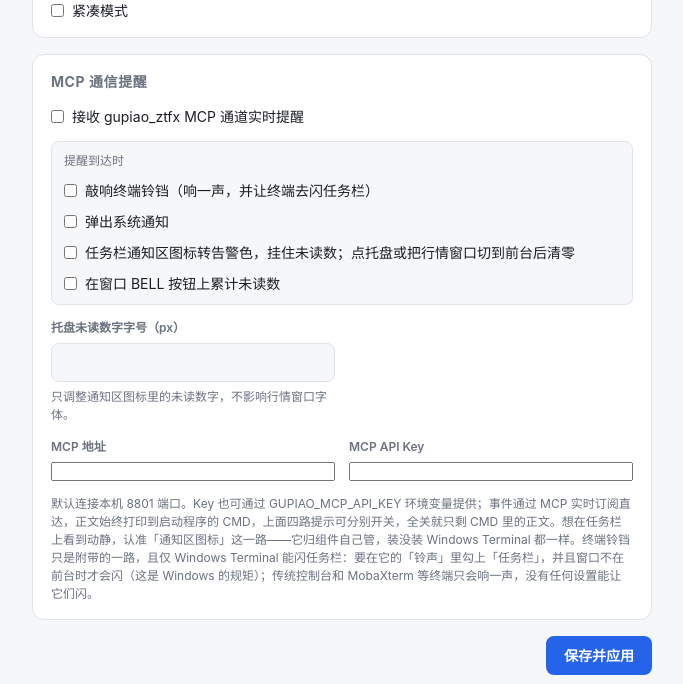
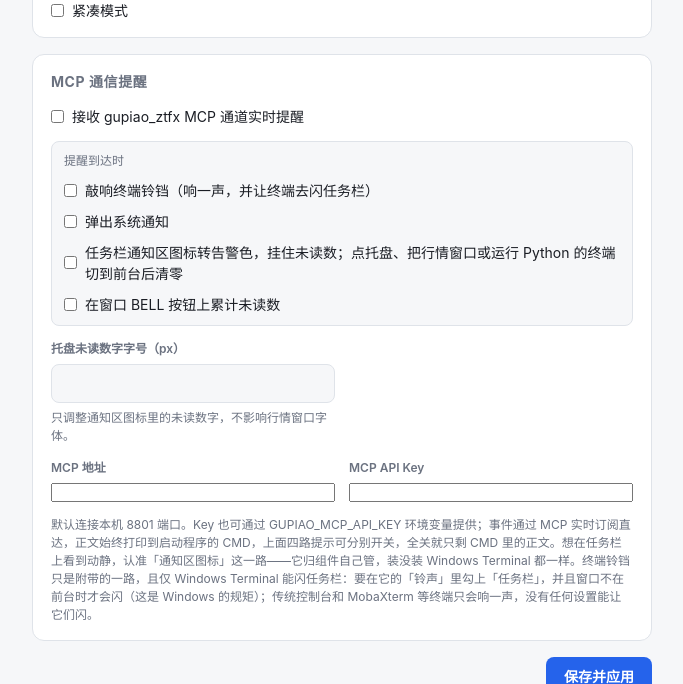
Before and after one commit to kevin249/wenzidingpan, a Python web app: template stockwidget/webui/templates/settings.html in a window 1280 px wide. Shown: the part 1903-2587 px from the top of the page, without its empty margins (298-981 px from the left). Run offline with Jinja, Linux system fonts and the light colour scheme; the template is opened without the code that fills it, so the values that code supplies are empty.

Commit message:
Clarify terminal foreground unread clearing

```diff
--- a/stockwidget/webui/templates/settings.html
+++ b/stockwidget/webui/templates/settings.html
@@ -267,7 +267,7 @@
               弹出系统通知</label>
             <label><input id="mcp_bell_tray_icon" name="mcp_bell_tray_icon" type="checkbox"
                           {% if config.mcp_bell_tray_icon %}checked{% endif %} />
-              任务栏通知区图标转告警色，挂住未读数；点托盘或把行情窗口切到前台后清零</label>
+              任务栏通知区图标转告警色，挂住未读数；点托盘、把行情窗口或运行 Python 的终端切到前台后清零</label>
             <label><input id="mcp_bell_window" name="mcp_bell_window" type="checkbox"
                           {% if config.mcp_bell_window %}checked{% endif %} />
               在窗口 BELL 按钮上累计未读数</label>
```
